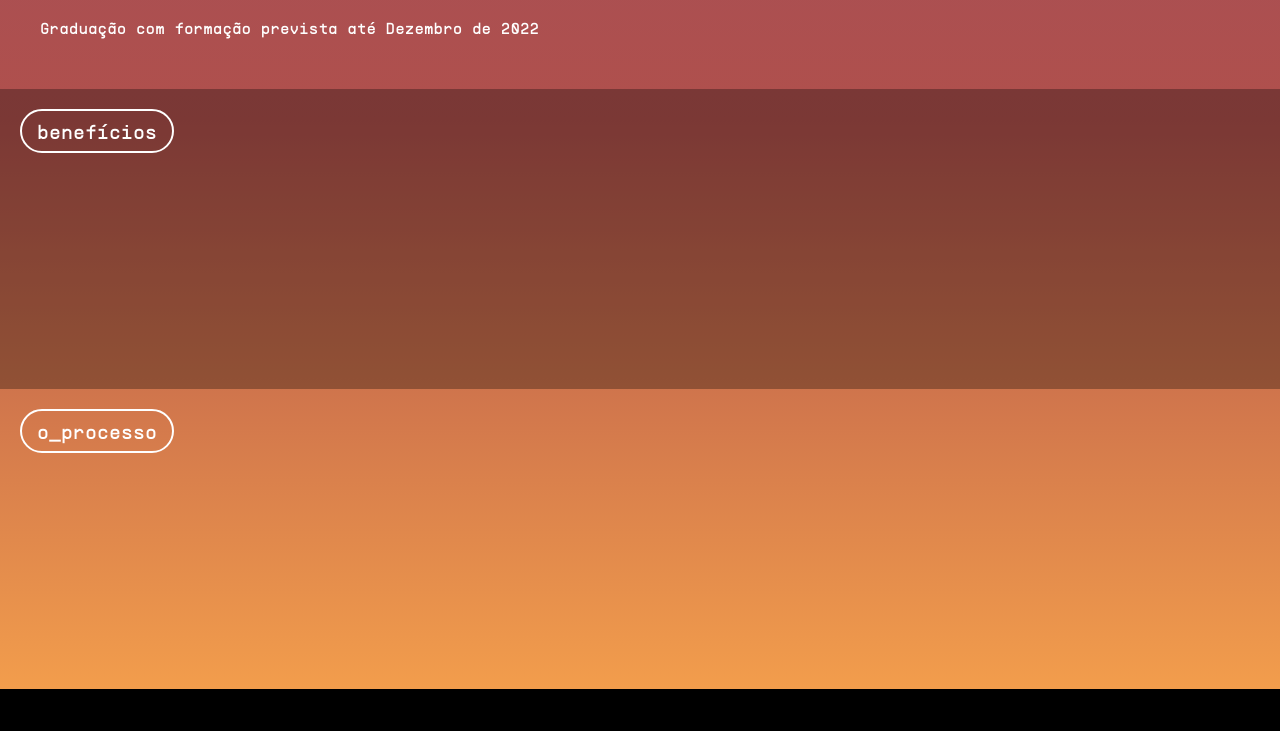
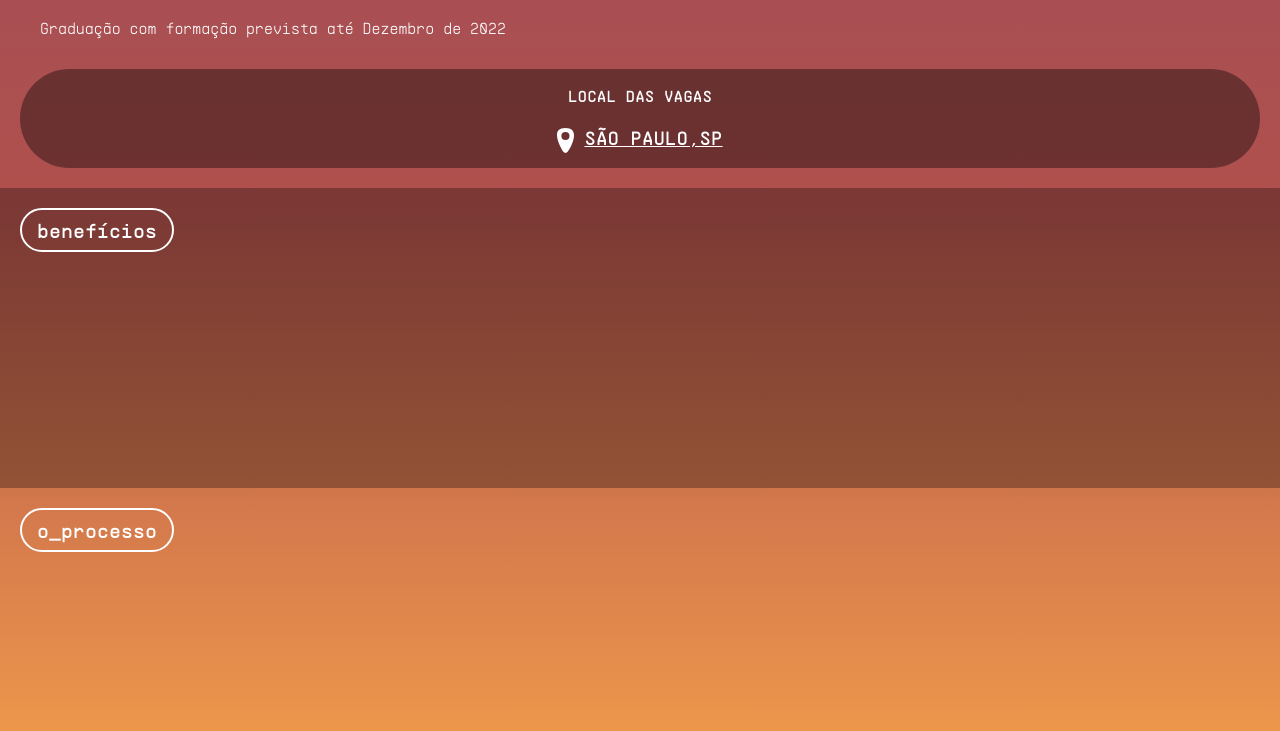
Before and after one commit to lilmonteiro/site-fcb-brains-2021, a plain HTML site: page index.html in a window 1280 px wide. Shown: the part 3640-4371 px from the top of the page. Drawn offline with Linux system fonts and the light colour scheme.

Commit message:
local das vagas section inserted

```diff
--- a/index.html
+++ b/index.html
@@ -388,6 +388,17 @@
 
             <p class="block-text pre-requisitos-text">Graduação com formação prevista até Dezembro de 2022</p>
 
+            <div class="local-container text-uppercase">
+                <p>local das vagas</p>
+
+                <div class="local-text">
+                    <img class="local-icon" src="assets/local.svg">
+                    <a href="https://goo.gl/maps/73nDQQkkJ141p6G49">
+                        <p>são paulo,sp</p>
+                    </a>
+                </div>
+
+            </div>
 
         </div>
     </div>
--- a/style.css
+++ b/style.css
@@ -15,6 +15,7 @@
   src: URL("assets/Supply-Regular.otf") format("opentype");
   font-weight: 400;
 }
+
 
 html {
   height: auto;
@@ -146,14 +147,25 @@
   margin: 7px;
 }
 
-.brands_container{
+.brands_container, .local-container{
   display: flex;
   flex-wrap: wrap;
   justify-content: center;
-  background-color: white;
   border-radius: 1000px;
   box-sizing: border-box;
+}
+
+.brands_container{
+  background-color: white;
+  flex-direction: row;
   padding: 15px;
+}
+
+.local-container{
+  flex-direction: column;
+  align-items: center;
+  background-color: rgba(0, 0, 0, 0.386);
+  padding: 15px 10px;
 }
 
 /* o programa block */
@@ -212,6 +224,20 @@
   font-weight: 300;
 }
 
+.local-text{
+  display: flex;
+  align-items: flex-end;
+}
+
+.local-text a p{
+  margin-bottom: 0;
+  font-size: 1.2em;
+}
+
+.local-icon{
+  height: 25px;
+  margin: 0 calc(var(--margin-social-icons) * 2) 0 0;
+}
 
 /* footer */
 
@@ -250,6 +276,10 @@
   width: 100%;
 }
 
+a{
+  color: unset;
+}
+
 /* This applies from 768px onwards */
 @media (min-width: 1000px) {
   .navbar > .container-fluid {
```
Also changed, not shown: assets/assistencia-medica.svg (added), assets/assistencia-odontologica.svg (added), assets/day-off.svg (added), assets/local.svg (added), assets/seguro-de-vida.svg (added), assets/vale-aniversario.svg (added), assets/vale-refeicao.svg (added), assets/vale-transporte.svg (added).
